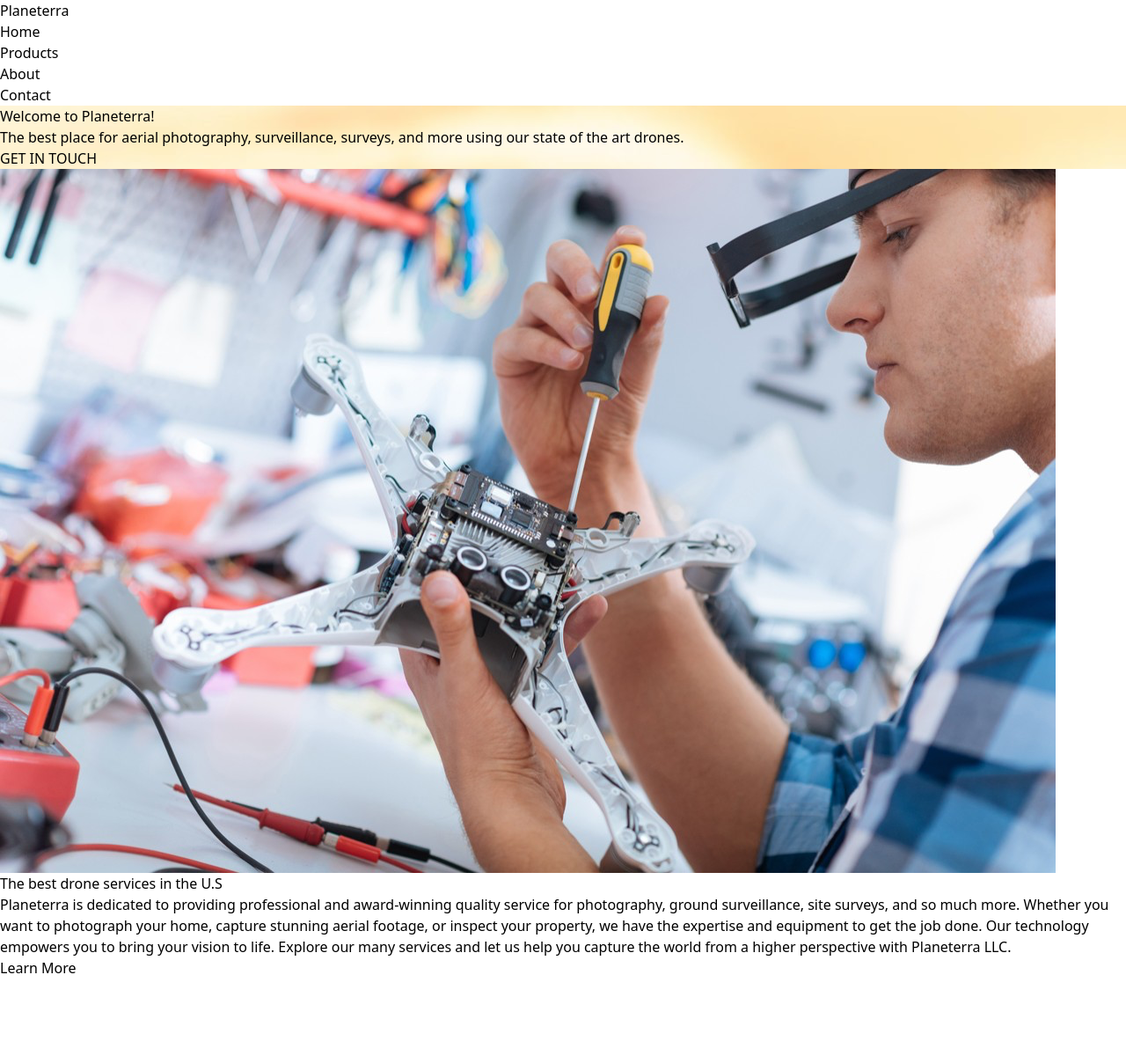
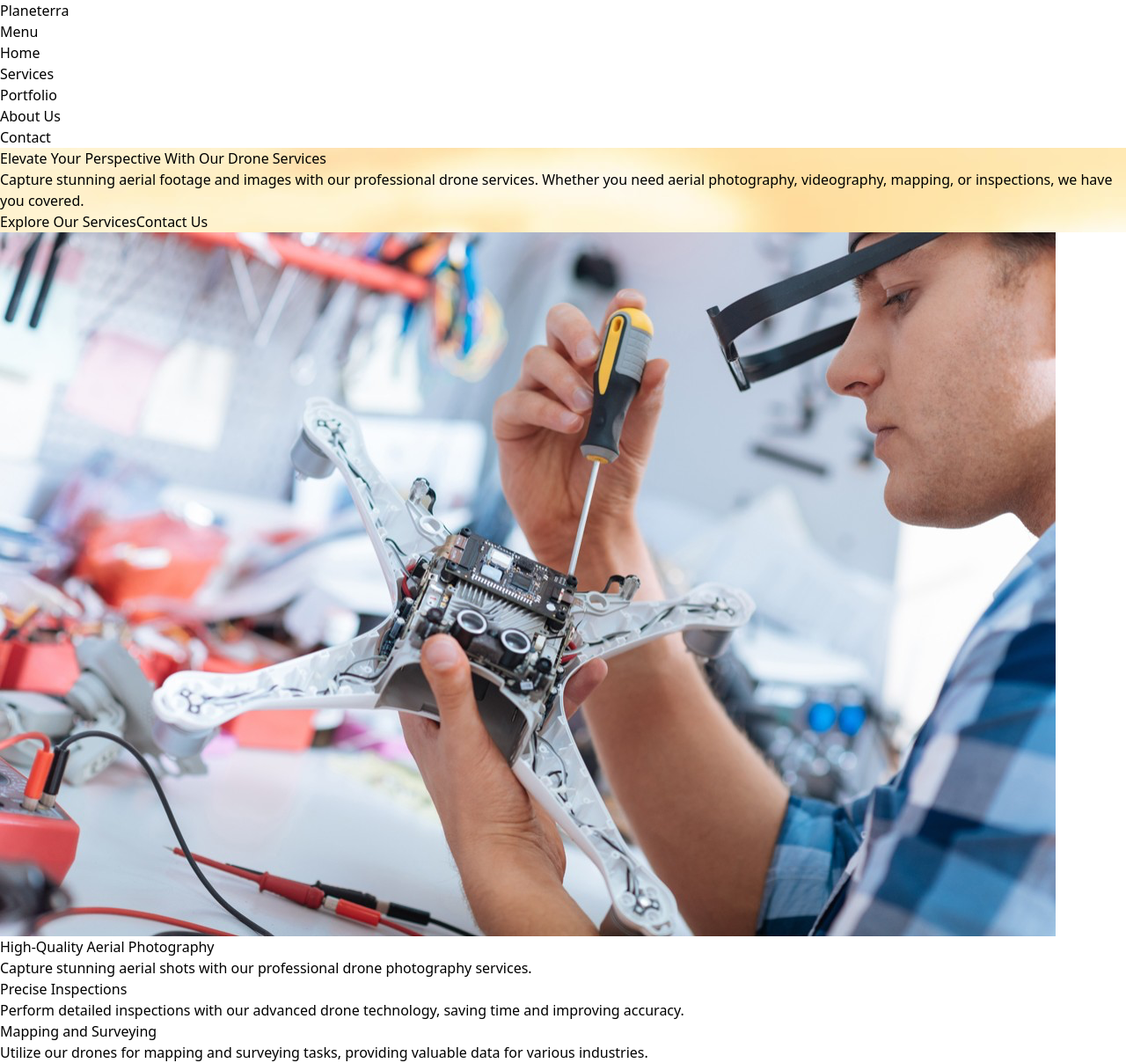
Before and after one commit to arpan2004/planeterra, a React (Vite) app: page / in a window 1280 px wide. Shown: the whole page at 88% size. Before the commit the page ends 1112 px from the top, so only its background shows below. Built offline with nearby package versions, Linux system fonts and the light colour scheme.

Commit message:
clean up

```diff
--- a/src/components/About.jsx
+++ b/src/components/About.jsx
@@ -2,9 +2,9 @@ import technician from "../assets/drone-technician.png";
 
 const About = () => {
   return (
-    <section className="py-20 bg-gray-100">
-      <div className="container mx-auto flex flex-col md:flex-row items-center md:justify-between">
-        <div className="w-full md:w-1/2 mb-8 md:mb-0">
+    <section className="py-20 bg-gray-100 items-start px-4 sm:px-8">
+      <div className="flex flex-col sm:flex-row space-y-8 sm:space-y-0 sm:space-x-8 items-start">
+        <div className="w-full sm:w-1/2">
           <img
             src={technician}
             alt="drone technician"
@@ -12,21 +12,32 @@ const About = () => {
           />
         </div>
 
-        <div className="w-full md:w-1/2 md:pl-12">
-          <h2 className="text-3xl font-bold mb-4">The best drone services in the U.S</h2>
-          <p className="text-lg mb-4">
-            Planeterra is dedicated to providing professional and award-winning
-            quality service for photography, ground surveillance, site surveys,
-            and so much more. Whether you want to photograph your home, capture
-            stunning aerial footage, or inspect your property, we have the
-            expertise and equipment to get the job done. Our technology empowers
-            you to bring your vision to life. Explore our many services and let
-            us help you capture the world from a higher perspective with
-            Planeterra LLC.
-          </p>
-          <button className="mt-4 px-6 py-2 bg-blue-500 text-white font-bold rounded-lg hover:bg-blue-600">
-            Learn More
-          </button>
+        <div className="h-0.5 w-full sm:h-52 sm:w-0.5 bg-black"></div>
+
+        <div className="w-full sm:w-1/2 space-y-8">
+          <div className="space-y-3 sm:space-y-5">
+            <h2 className="text-3xl sm:text-5xl font-light">
+              High-Quality Aerial Photography
+            </h2>
+            <p className="text-gray-700 text-sm sm:text-base">
+              Capture stunning aerial shots with our professional drone
+              photography services.
+            </p>
+          </div>
+          <div className="space-y-3 sm:space-y-5">
+            <h2 className="text-3xl sm:text-5xl font-light">Precise Inspections</h2>
+            <p className="text-gray-700 text-sm sm:text-base">
+              Perform detailed inspections with our advanced drone technology,
+              saving time and improving accuracy.
+            </p>
+          </div>
+          <div className="space-y-3 sm:space-y-5">
+            <h2 className="text-3xl sm:text-5xl font-light">Mapping and Surveying</h2>
+            <p className="text-gray-700 text-sm sm:text-base">
+              Utilize our drones for mapping and surveying tasks, providing
+              valuable data for various industries.
+            </p>
+          </div>
         </div>
       </div>
     </section>
--- a/src/components/Hero.jsx
+++ b/src/components/Hero.jsx
@@ -6,17 +6,23 @@ const Hero = () => {
       className="relative bg-cover bg-center bg-no-repeat h-screen"
       style={{ backgroundImage: `url(${droneImage})` }}
     >
-      <div className="absolute inset-0 bg-black bg-opacity-50 flex flex-col items-center justify-center">
-        <h1 className="text-5xl font-bold text-white mb-4">
-          Welcome to Planeterra!
+      <div className="absolute inset-0 bg-black bg-opacity-50 flex flex-col items-center justify-center p-4">
+        <h1 className="text-3xl md:text-5xl font-bold text-white mb-4 text-center">
+          Elevate Your Perspective With Our Drone Services
         </h1>
-        <p className="text-lg text-white mb-6">
-          The best place for aerial photography, surveillance, surveys, and more
-          using our state of the art drones.
+        <p className="text-base md:text-lg text-white mb-6 text-center mx-4">
+          Capture stunning aerial footage and images with our professional drone
+          services. Whether you need aerial photography, videography, mapping,
+          or inspections, we have you covered.
         </p>
-        <button className="px-6 py-2 bg-white text-gray-900 font-bold rounded-lg hover:bg-gray-300">
-          GET IN TOUCH
-        </button>
+        <div className="flex flex-col md:flex-row space-y-4 md:space-y-0 md:space-x-4">
+          <button className="px-6 py-2 bg-white text-gray-900 font-bold rounded-lg hover:bg-gray-300">
+            Explore Our Services
+          </button>
+          <button className="px-6 py-2 bg-white text-gray-900 font-bold rounded-lg hover:bg-gray-300">
+            Contact Us
+          </button>
+        </div>
       </div>
     </section>
   );
--- a/src/components/Navbar.jsx
+++ b/src/components/Navbar.jsx
@@ -2,6 +2,7 @@ import { useState, useEffect } from "react";
 
 const Navbar = () => {
   const [scrolled, setScrolled] = useState(false);
+  const [sidebarOpen, setSidebarOpen] = useState(false);
 
   useEffect(() => {
     const handleScroll = () => {
@@ -15,6 +16,8 @@ const Navbar = () => {
     };
   }, []);
 
+  const closeSidebar = () => setSidebarOpen(false);
+
   return (
     <header
       className={`fixed w-full top-0 left-0 z-50 transition-colors duration-300 ${
@@ -25,10 +28,36 @@ const Navbar = () => {
         <div className={`text-2xl font-bold ${scrolled ? 'text-gray-800' : 'text-white'}`}>
           Planeterra
         </div>
-        <ul className={`flex space-x-6 ${scrolled ? 'text-gray-800' : 'text-white'}`}>
+        <div className="flex items-center">
+          <button
+            className={`md:hidden p-2 ${scrolled ? 'text-gray-800' : 'text-white'}`}
+            onClick={() => setSidebarOpen(!sidebarOpen)}
+          >
+            {sidebarOpen ? 'Close' : 'Menu'}
+          </button>
+        </div>
+        {/* Sidebar for mobile menu */}
+        {sidebarOpen && (
+          <div className="fixed inset-0 bg-black bg-opacity-50 md:hidden">
+            <div className="absolute top-0 left-0 h-full w-64 bg-white shadow-lg p-6">
+              <h2 className="text-xl font-bold mb-4">Menu</h2>
+              <ul className="flex flex-col space-y-4">
+                <li><a href="#" className="hover:text-blue-600" onClick={closeSidebar}>Home</a></li>
+                <li><a href="#" className="hover:text-blue-600" onClick={closeSidebar}>Services</a></li>
+                <li><a href="#" className="hover:text-blue-600" onClick={closeSidebar}>Portfolio</a></li>
+                <li><a href="#" className="hover:text-blue-600" onClick={closeSidebar}>About Us</a></li>
+                <li><a href="#" className="hover:text-blue-600" onClick={closeSidebar}>Contact</a></li>
+              </ul>
+              <button className="mt-4 px-4 py-2 bg-red-600 text-white rounded" onClick={closeSidebar}>Close Menu</button>
+            </div>
+          </div>
+        )}
+        {/* Regular menu for larger screens */}
+        <ul className={`hidden md:flex space-x-6 ${scrolled ? 'text-gray-800' : 'text-white'}`}>
           <li><a href="#" className="hover:text-blue-600">Home</a></li>
-          <li><a href="#" className="hover:text-blue-600">Products</a></li>
-          <li><a href="#" className="hover:text-blue-600">About</a></li>
+          <li><a href="#" className="hover:text-blue-600">Services</a></li>
+          <li><a href="#" className="hover:text-blue-600">Portfolio</a></li>
+          <li><a href="#" className="hover:text-blue-600">About Us</a></li>
           <li><a href="#" className="hover:text-blue-600">Contact</a></li>
         </ul>
       </nav>
```
